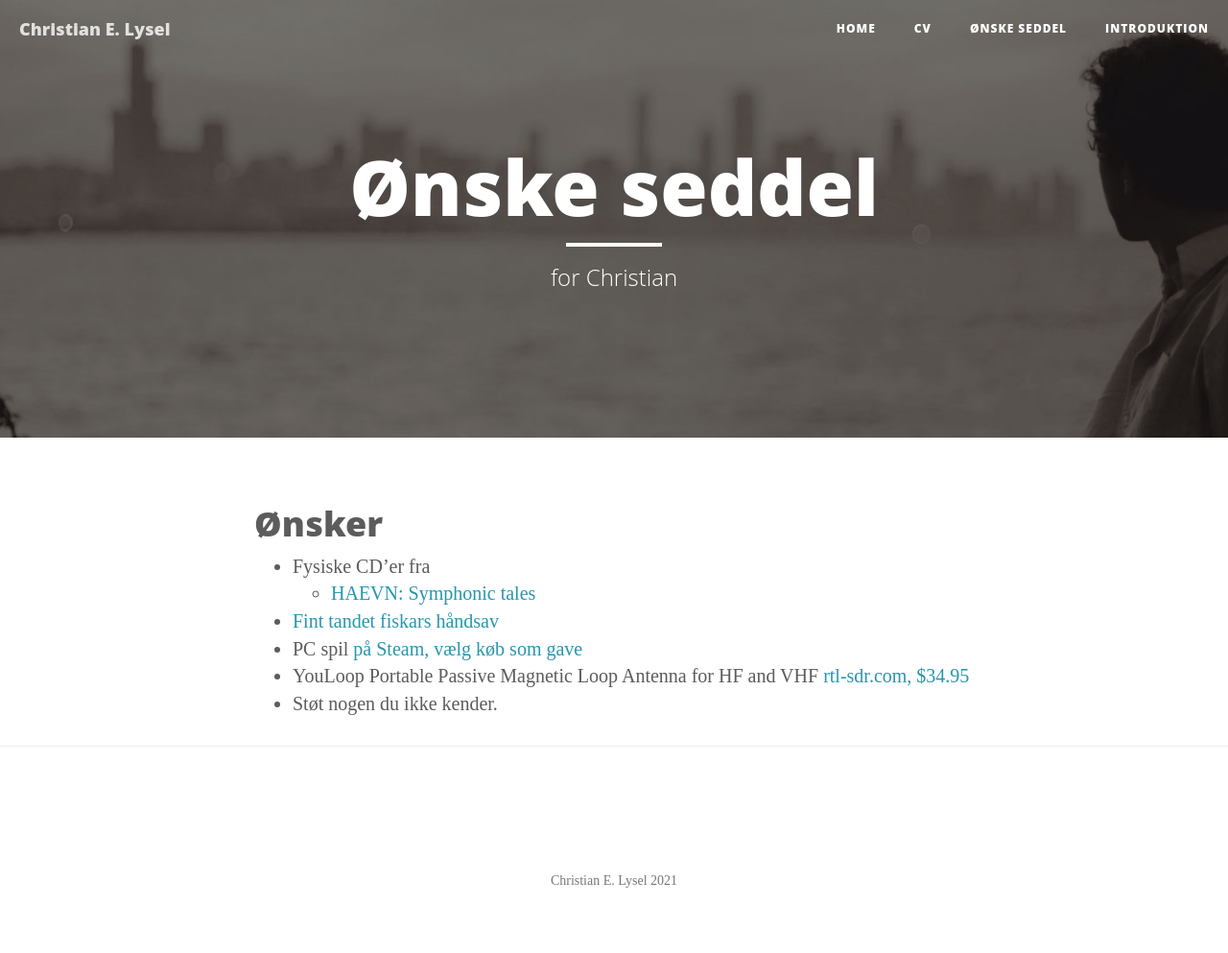
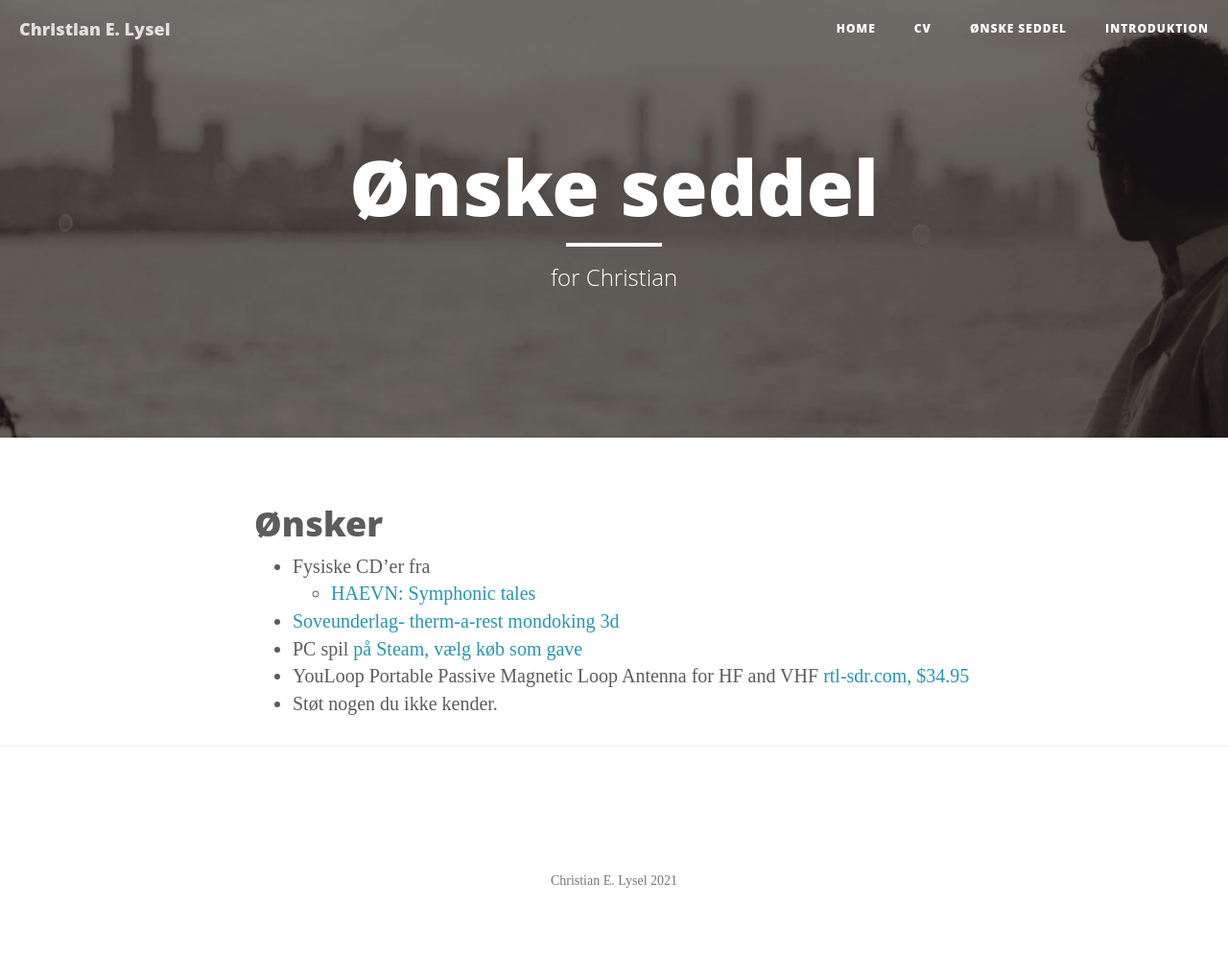
Before and after one commit to clysel/christian.lysel.net, a Jekyll site: the page built from gave.markdown, in a window 1280 px wide. Shown: the whole page at 96% size. Built offline with Jekyll 4.4.1, drawn with Linux system fonts in a browser that asks for light colours.

Commit message:
Update gave.markdown

```diff
--- a/gave.markdown
+++ b/gave.markdown
@@ -8,7 +8,7 @@ header-img: "img/about-bg.jpg"
 
 * Fysiske CD'er fra
   * [HAEVN: Symphonic tales](https://haevnmusic.store/collections/cds/products/symphonic-tales-cd?variant=31498813276233)
-* [Fint tandet fiskars håndsav](https://www.slojd-detaljer.dk/sortiment/trae-metalslojd/handvaerktoj/save-savklinger/handvaerkersav-6695)
+* [Soveunderlag- therm-a-rest mondoking 3d](https://www.grejfreak.dk/shop/301-underlag-luft/15926-therm-a-rest-mondoking-3d-liggeunderlag/?variantId=3348)
 * PC spil [på Steam, vælg køb som gave](https://store.steampowered.com/wishlist/profiles/76561197993716838/#sort=order)
 * YouLoop Portable Passive Magnetic Loop Antenna for HF and VHF [rtl-sdr.com, $34.95](https://www.rtl-sdr.com/buy-rtl-sdr-dvb-t-dongles/?add-to-cart=41564)
 * Støt nogen du ikke kender.
```
